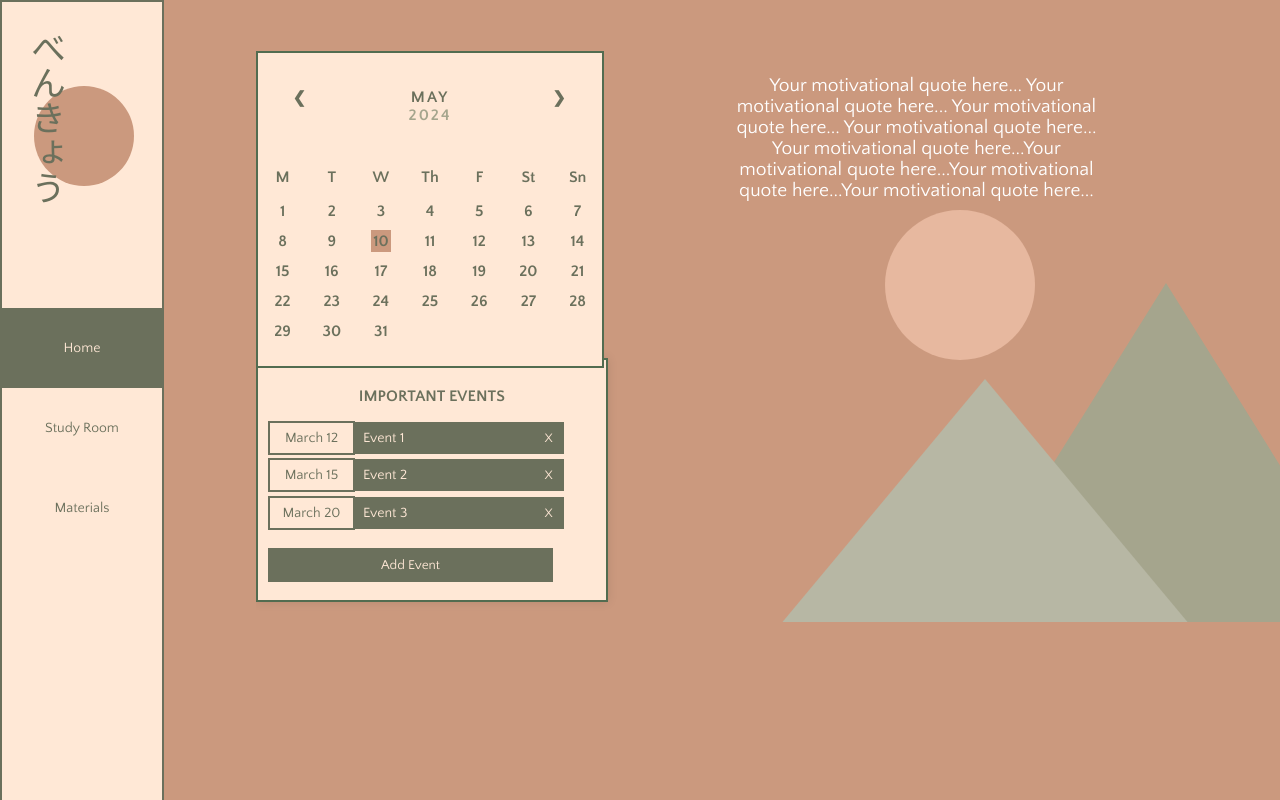
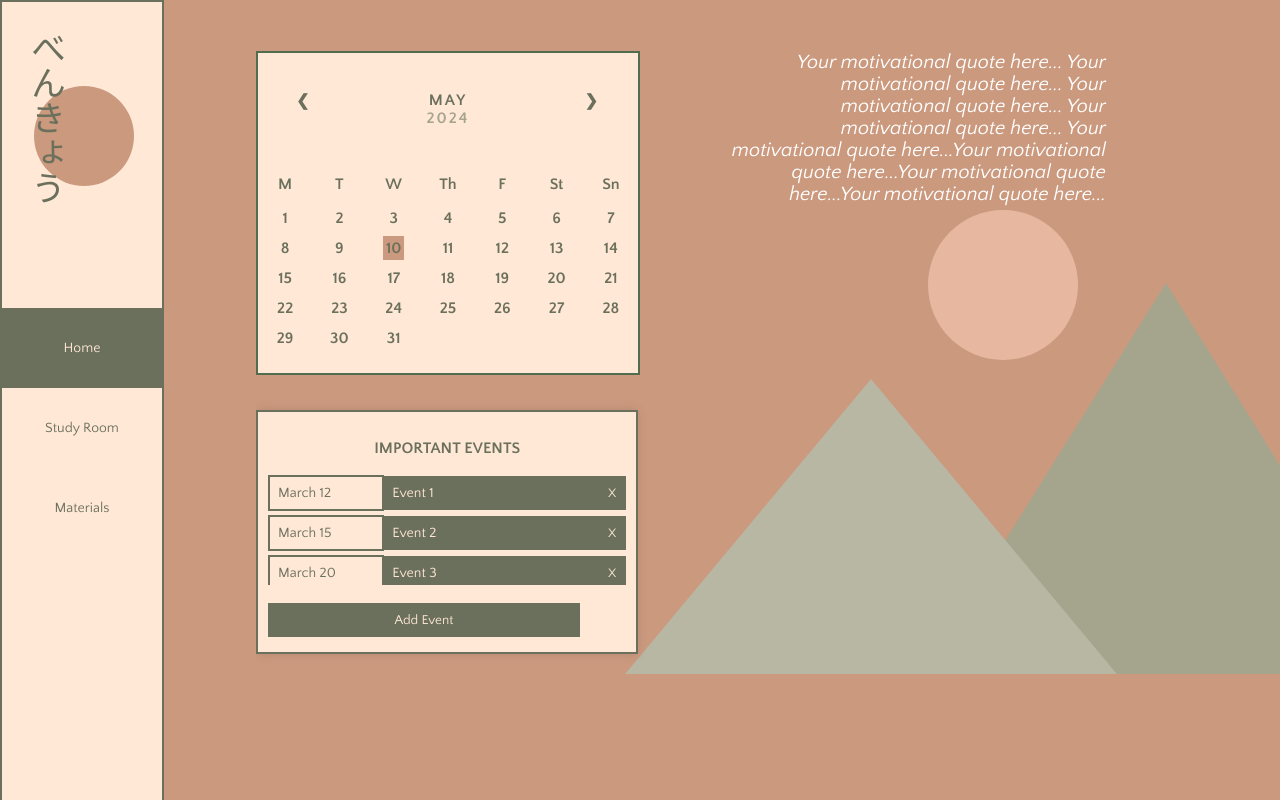
Before and after one commit to jrolana/benkyou, a plain HTML site: page homepage.html in a window 1280 px wide. Drawn offline with Linux system fonts and the light colour scheme; a script that the page names is missing; a web font is replaced by a local one.

Commit message:
[Fix][Olana] Landingpage and homepage styles

```diff
--- a/homepage.html
+++ b/homepage.html
@@ -30,13 +30,13 @@
         </ul>
     </nav>
 
-    <div class="main">
-        <div class="Calendar">
+    <main>
+        <div class="calendar">
             <div class="month">
                 <ul>
                     <li class="prev">&#10094;</li>
                     <li class="next">&#10095;</li>
-                    <li id="month">MAY<br><span></span></li>
+                    <li id="month" class="quattrocento-sans-bold">MAY<br><span></span></li>
                     <li id="year">2024</li>
                 </ul>
             </div>
@@ -90,107 +90,104 @@
             </ul>
         </div>
 
-        <div class="eventBox">
+        <div id="event-box">
             <p id="header">IMPORTANT EVENTS</p>
-            <div class="table">
-                <table class="eventsTable">
+            <table id="events-table">
                 <tbody>
                     <tr>
                         <td id="date">March 12</td>
-                            <td id="tevent">Event 1 <button class="deleteButton" onclick="deleteEvent(this)">X</button>
+                        <td id="tevent">Event 1 <button class="delete-btn" onclick="deleteEvent(this)">X</button>
                         </td>
+                    </tr>
 
+                    <tr>
+                        <td id="date">March 15</td>
+                        <td id="tevent">Event 2 <button class="delete-btn" onclick="deleteEvent()">X</button></td>
+
+                    </tr>
+
+                    <tr>
+                        <td id="date">March 20</td>
+                        <td id="tevent">Event 3 <button class="delete-btn" onclick="deleteEvent()">X</button></td>
+
+                    </tr>
+
+                    <tr>
+                        <td id="date">March 20</td>
+                        <td id="tevent">Event 3 <button class="delete-btn" onclick="deleteEvent()">X</button></td>
+
+                    </tr>
+
+                    <tr>
+                        <td id="date">March 12</td>
+                        <td id="tevent">Event 1 <button class="delete-btn" onclick="deleteEvent()">X</button></td>
+                    </tr>
+
+                    <tr>
+                        <td id="date">March 15</td>
+                        <td id="tevent">Event 2 <button class="delete-btn" onclick="deleteEvent()">X</button></td>
+                    </tr>
+
+                    <tr>
+                        <td id="date">March 20</td>
+                        <td id="tevent">Event 3 <button class="delete-btn" onclick="deleteEvent()">X</button></td>
+                    </tr>
+
+                    <tr>
+                        <td id="date">March 20</td>
+                        <td id="tevent">Event 3 <button class="delete-btn" onclick="deleteEvent()">X</button></td>
+                    </tr>
+
+                    <td id="date">March 12</td>
+                    <td id="tevent">Event 1 <button class="delete-btn" onclick="deleteEvent()">X</button></td>
 
                     </tr>
                     <tr>
                         <td id="date">March 15</td>
-                            <td id="tevent">Event 2 <button class="deleteButton" onclick="deleteEvent()">X</button></td>
+                        <td id="tevent">Event 2 <button class="delete-btn" onclick="deleteEvent()">X</button></td>
+                    </tr>
 
-                        </tr>
                     <tr>
                         <td id="date">March 20</td>
-                            <td id="tevent">Event 3 <button class="deleteButton" onclick="deleteEvent()">X</button></td>
+                        <td id="tevent">Event 3 <button class="delete-btn" onclick="deleteEvent()">X</button></td>
+                    </tr>
 
-                        </tr>
                     <tr>
                         <td id="date">March 20</td>
-                            <td id="tevent">Event 3 <button class="deleteButton" onclick="deleteEvent()">X</button></td>
+                        <td id="tevent">Event 3 <button class="delete-btn" onclick="deleteEvent()">X</button></td>
+                    </tr>
 
-                        </tr>
                     <tr>
                         <td id="date">March 12</td>
-                            <td id="tevent">Event 1 <button class="deleteButton" onclick="deleteEvent()">X</button></td>
+                        <td id="tevent">Event 1 <button class="delete-btn" onclick="deleteEvent()">X</button></td>
+                    </tr>
 
-
-                        </tr>
                     <tr>
                         <td id="date">March 15</td>
-                            <td id="tevent">Event 2 <button class="deleteButton" onclick="deleteEvent()">X</button></td>
+                        <td id="tevent">Event 2 <button class="delete-btn" onclick="deleteEvent()">X</button></td>
+                    </tr>
 
-                        </tr>
                     <tr>
                         <td id="date">March 20</td>
-                            <td id="tevent">Event 3 <button class="deleteButton" onclick="deleteEvent()">X</button></td>
+                        <td id="tevent">Event 3 <button class="delete-btn" onclick="deleteEvent()">X</button></td>
+                    </tr>
 
-                        </tr>
                     <tr>
                         <td id="date">March 20</td>
-                            <td id="tevent">Event 3 <button class="deleteButton" onclick="deleteEvent()">X</button></td>
-
-                        </tr>
-                        <td id="date">March 12</td>
-                        <td id="tevent">Event 1 <button class="deleteButton" onclick="deleteEvent()">X</button></td>
-
-
-                        </tr>
-                        <tr>
-                            <td id="date">March 15</td>
-                            <td id="tevent">Event 2 <button class="deleteButton" onclick="deleteEvent()">X</button></td>
-
-                        </tr>
-                        <tr>
-                            <td id="date">March 20</td>
-                            <td id="tevent">Event 3 <button class="deleteButton" onclick="deleteEvent()">X</button></td>
-
-                        </tr>
-                        <tr>
-                            <td id="date">March 20</td>
-                            <td id="tevent">Event 3 <button class="deleteButton" onclick="deleteEvent()">X</button></td>
-
-                        </tr>
-                        <tr>
-                            <td id="date">March 12</td>
-                            <td id="tevent">Event 1 <button class="deleteButton" onclick="deleteEvent()">X</button></td>
-
-
-                        </tr>
-                        <tr>
-                            <td id="date">March 15</td>
-                            <td id="tevent">Event 2 <button class="deleteButton" onclick="deleteEvent()">X</button></td>
-
-                        </tr>
-                        <tr>
-                            <td id="date">March 20</td>
-                            <td id="tevent">Event 3 <button class="deleteButton" onclick="deleteEvent()">X</button></td>
-
-                        </tr>
-                        <tr>
-                            <td id="date">March 20</td>
-                            <td id="tevent">Event 3 <button class="deleteButton" onclick="deleteEvent()">X</button></td>
+                        <td id="tevent">Event 3 <button class="delete-btn" onclick="deleteEvent()">X</button></td>
                     </tr>
                 </tbody>
             </table>
-            </div>
-            <button class="addButton" onclick="addEvent()">Add Event</button>
+            <button id="add-btn" onclick="addEvent()">Add Event</button>
         </div>
 
         <div class="landscape">
             <div class="mountains">
                 <div class="sun"></div>
+                <div class="mountain mountain2"></div>
                 <div class="mountain mountain1"></div>
-                <div class="mountain mountain2"></div>
             </div>
-            <p class="quote">Your motivational quote here...
+            <p id="quote" class="quattrocento-sans-regular-italic">Your motivational quote here...
                 Your motivational quote here...
                 Your motivational quote here...
                 Your motivational quote here...
@@ -198,7 +195,7 @@
                 motivational quote here...
             </p>
         </div>
-    </div>
+    </main>
 </body>
 
 </html>
--- a/styles/homepage.css
+++ b/styles/homepage.css
@@ -1,39 +1,31 @@
 /* Global import */
 @import url("global.css");
 
-
-
-.main {
+main {
   margin-left: 20%;
   margin-top: 4%;
   position: absolute;
-  overflow:hidden;
-  margin-bottom_: -10%;
-
+  overflow: hidden;
+  margin-bottom: -10%;
 }
 
-
-.Calendar {
-  width: 34%;
-  height: auto;
+.calendar {
+  width: 37.5%;
   position: absolute;
   border: 2px solid #526C50;
   box-sizing: border-box;
-
 
 }
 
 /* Month section styling */
 .month {
   padding: 10%;
-  width: 80%; /* Full width of the container */
+  width: 80%;
+  /* Full width of the container */
   text-align: center;
   background: #FFE8D6;
   border-right: 2px solid #526C50;
   position: relative;
-
-
-
 }
 
 /* Month list styling */
@@ -75,9 +67,6 @@
   background-color: var(--color-primary);
   font-size: 1rem;
   width: 100%;
-
-
-
 }
 
 .weekdays li {
@@ -98,8 +87,6 @@
   margin: 0;
   width: 100%;
   height: 150px;
-
-
 }
 
 .days li {
@@ -113,27 +100,24 @@
   font-weight: bold;
 }
 
-
 .days li .active {
   padding: 5%;
   background: var(--color-secondary);
 }
 
 
-.eventBox {
+#event-box {
   background-color: var(--color-primary);
-  width: 32%;
+  width: 35%;
   height: 220px;
-  margin-top: 30%;
-  border: 2px solid #526C50;
+  margin-top: 35%;
+  border: 2px solid var(--color-tertiary);
   padding: 10px;
   box-shadow: 0 0 10px rgba(0, 0, 0, 0.1);
   display: flex;
   flex-direction: column;
   overflow: hidden;
   margin-bottom: 20px;
-
-
 }
 
 #header {
@@ -145,66 +129,62 @@
   font-weight: bold;
 }
 
-.eventsTable {
+#events-table {
   width: 100%;
   border-collapse: collapse;
 
   display: flex;
   flex-direction: column;
 
+  background-color: #f2f2f2;
 }
-.eventsTable tbody {
+
+#events-table tbody {
   display: block;
   flex-grow: 1;
   overflow-y: auto;
+  overflow-x: hidden;
   max-height: 200px;
+  max-height: 110px;
+  scrollbar-width: thick;
+  scrollbar-color: var(--color-tertiary) var(--color-primary);
+  border-radius: 0px;
+  background-color: var(--color-primary);
 }
 
-.eventsTable th, .eventsTable td {
-  border: none;
+#events-table th,
+#events-table td {
   padding: 8px;
   text-align: left;
 }
 
-.eventsTable 70 {
-  background-color: #f2f2f2;
-}
-
-.eventsTable tbody {
-  display: block;
-  max-height: 110px;
-  overflow-y: auto;
-
-}
-
-.eventsTable thead, .eventsTable tbody tr {
+#events-table thead,
+#events-table tbody tr {
   display: table;
-  width: 90%;
+  width: 100%;
   table-layout: fixed;
   margin-bottom: 1%;
 }
 
-#date{
+#date {
   width: 30%;
-  padding:2%;
+  padding: 2%;
   background-color: var(--color-primary);
   color: var(--color-tertiary);
   border: 2px solid var(--color-tertiary);
   padding-right: -2%;
 
   text-align: center;
-
-
 }
 
-#tevent{
+#tevent {
   width: 70%;
   background-color: var(--color-tertiary);
   color: var(--color-primary);
   position: relative;
+}
 
-}
-.addButton {
+#add-btn {
   display: block;
   margin-top: 5%;
   margin-left: 0px;
@@ -219,40 +199,29 @@
   transition: background-color 0.3s;
 }
 
-.addButton:hover {
-  background-color: #a6ad8e;
+#add-btn:hover {
+  background-color: var(--color-tertiary);
+  color: var(--color-primary);
 }
 
-.eventsTable tbody::-webkit-scrollbar {
+#events-table tbody::-webkit-scrollbar {
   width: 100%;
 }
 
-.eventsTable tbody::-webkit-scrollbar-track {
+#events-table tbody::-webkit-scrollbar-track {
   background: var(--color-primary);
-
 }
 
-.eventsTable tbody::-webkit-scrollbar-thumb {
+#events-table tbody::-webkit-scrollbar-thumb {
   background: var(--color-primary);
+}
 
+#events-table tbody::-webkit-scrollbar-thumb:hover {
+  background: var(--color-primary);
 }
 
 
-.eventsTable tbody::-webkit-scrollbar-thumb:hover {
-  background:var(--color-primary);
-
-
-}
-
-
-.eventsTable tbody {
-  scrollbar-width: thick;
-  scrollbar-color: var(--color-tertiary) var(--color-primary);
-  border-radius:0px;
-
-
-}
-.deleteButton {
+.delete-btn {
   background-color: var(--color-tertiary);
   color: var(--color-primary);
   border: none;
@@ -264,21 +233,19 @@
   right: 5px;
   top: 50%;
   transform: translateY(-50%);
-
-
 }
-
 
 .landscape {
   position: absolute;
   right: 17%;
   top: 0%;
-  width: 37%; /* Increase the width */
+  width: 37%;
+  /* Increase the width */
   display: flex;
   flex-direction: column;
   align-items: center;
-  justify-content: flex-start; /* Align items to the start to place sun at the top */
-
+  justify-content: flex-start;
+  /* Align items to the start to place sun at the top */
 }
 
 .sun {
@@ -286,17 +253,16 @@
   height: 150px;
   background-color: #E7B89F;
   border-radius: 50%;
-  position:relative;
+  position: relative;
   margin-top: 35%;
-  margin-left: 43%;
+  margin-left: 52.5%;
 
 }
 
 .mountains {
-  position:relative;
+  position: relative;
   height: 100px;
   width: 120%;
-
 }
 
 .mountain {
@@ -310,23 +276,20 @@
 .mountain1 {
   border-bottom: 300px solid #B7B7A4;
   top: 100%;
-  left: 10%;
-  z-index: 2;
-
+  right: 5%;
+  z-index: -1;
 }
 
 .mountain2 {
   border-bottom: 400px solid #A5A58D;
   top: 4%;
   left: 50%;
-  z-index: 1;
+  z-index: -1;
 }
 
-.quote {
+#quote {
+  font-size: 20px;
   color: white;
-  font-size: 1.2rem;
-  text-align: center;
+  text-align: right;
   position: absolute;
-  bottom: -50%;
-  z-index: 3;
 }
--- a/styles/landingpage.css
+++ b/styles/landingpage.css
@@ -1,67 +1,68 @@
 @import url("global.css");
 
-
-body{
-    font-family: "Quattrocento Sans", sans-serif;
-    background-color:  var(--color-tertiary);
-    border: 50px solid  var(--color-primary);
-    overflow:hidden;
-
-}
-.main1{
-    border: 5px solid  var(--color-secondary);
-
+body {
+  overflow: hidden;
+  background-color: var(--color-primary);
+  display: flex;
+  justify-content: center;
 }
 
-p{
-    color:  var(--color-tertiary);
+ul.intro {
+  margin: auto;
+  position: fixed;
+  top: 9%;
+  bottom: 9%;
+  left: 0;
+  right: 0;
+  background-color: var(--color-tertiary);
+  border: 5px solid var(--color-secondary);
+  list-style-type: none;
+
+  width: 80%;
+  aspect-ratio: 16/9;
+
+  display: flex;
+  flex-direction: column;
+  row-gap: 2%;
+  justify-content: center;
+
+  text-align: left;
+  color: var(--color-primary);
+  font-family: "Quattrocento Sans", sans-serif;
+  font-size: 14px;
 }
 
-.intro {
-    text-align: left;
-    margin-top: 10%;
-    margin-left: 2%;
-    color: var(--color-primary);
-
-
+.benkyou-text-japan {
+  font-size: 70px;
+  font-family: "DotGothic16", sans-serif;
 }
 
-.intro ul{
-    list-style-type: none;
+.benkyou-text {
+  font-size: 45px;
 }
 
-.benkyouJ{
-    font-size: 5rem;
-    font-family: "DotGothic16", sans-serif;
-    margin-bottom: 1%;
+#small-intro {
+  width: 40%;
 }
 
-.benkyouE {
-    font-family: "Quattrocento", sans-serif;
-    font-size: 3rem;
+.study-btn input[type="button"] {
+
+  background-color: var(--color-secondary);
+  border: none;
+  padding: 1.25% 2.5%;
+
+  cursor: pointer;
+  transition: background-color 0.3s;
+
+  color: var(--color-primary);
+  text-align: center;
 }
 
-#smallIntro {
-    font-size: 1.2rem;
-    margin-right: 70%;
-
+.study-btn input[type="button"]:hover {
+  background-color: var(--color-primary);
+  color: var(--color-tertiary);
 }
 
-
-.studyButton {
-    font-size: 1.5rem;
-    padding: 5px 40px;
-    background-color: var(--color-secondary);
-    color: var(--color-primary);
-    border: none;
-    cursor: pointer;
-    transition: background-color 0.3s;
-    margin-right: 70.5%;
-}
-
-.studyButton:hover {
-    background-color: #b0856d;
-}
 
 .landscape {
   position: absolute;
@@ -80,17 +81,16 @@ p{
   height: 250px;
   background-color: var(--color-secondary);
   border-radius: 50%;
-    position:relative;
+  position: relative;
   margin-top: 15%;
   margin-left: 43%;
 
 }
 
 .mountains {
-    position:relative;
+  position: relative;
   height: 100px;
   width: 120%;
-
 }
 
 .mountain {
--- a/styles/study-room.css
+++ b/styles/study-room.css
@@ -57,7 +57,6 @@ input[type="submit"] {
 .pomodoro {
     top: 16%;
     left: 15%;
-
 }
 
 .pomodoro button {
```
Also changed, not shown: index.html (deleted, +0 -11 lines), landingpage.html (+6 -20 lines). Lines whose indentation alone changed are shown as unchanged.
